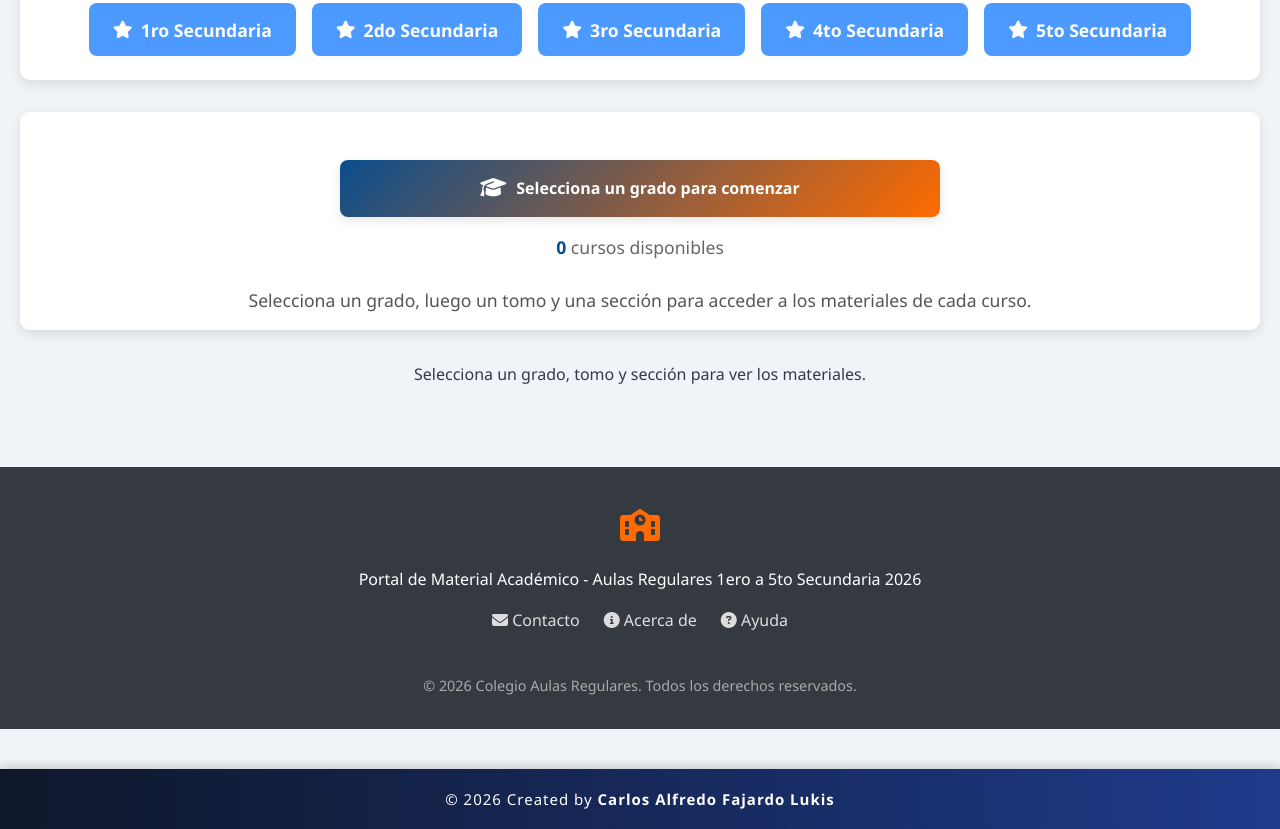
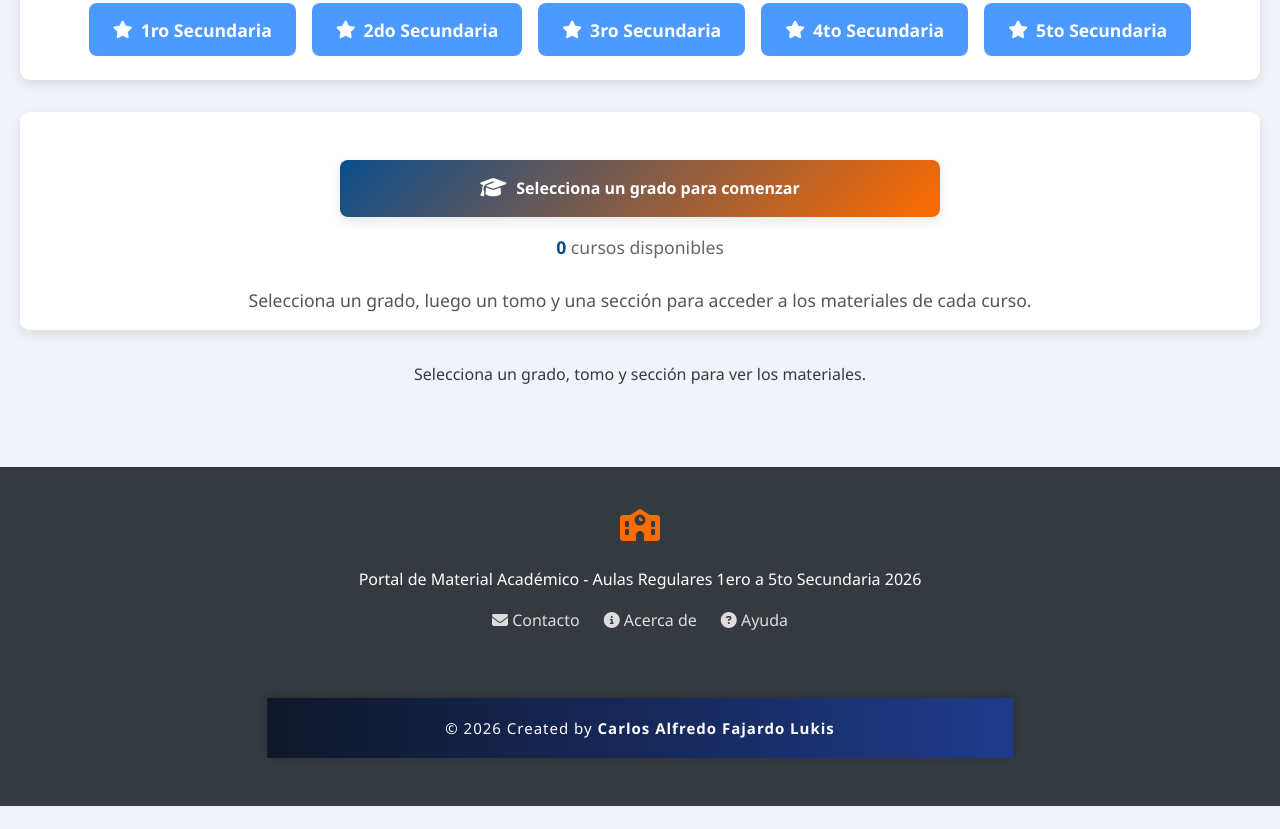
Before and after one commit to AsesorTecnologico/Site_Materiales_1ero_5to_Secundaria, a plain HTML site: page index.html in a window 1280 px wide. Shown: the part 282-1111 px from the top of the page. After the commit the page ends 1088 px from the top, so only its background shows below. Drawn offline with Linux system fonts and the light colour scheme.

Commit message:
Update index.html

```diff
--- a/index.html
+++ b/index.html
@@ -80,13 +80,6 @@
                 <a href="#"><i class="fas fa-envelope"></i> Contacto</a>
                 <a href="#"><i class="fas fa-info-circle"></i> Acerca de</a>
                 <a href="#"><i class="fas fa-question-circle"></i> Ayuda</a>
-            </div>
-            <p class="copyright">© 2026 Colegio Aulas Regulares. Todos los derechos reservados.</p>
-        </div>
-    </footer>
-
-    <script src="script.js"></script>
-</body>
     <!-- Footer moderno -->
 <footer style="
     width:100%;
@@ -101,4 +94,8 @@
 ">
     © 2026 Created by <strong>Carlos Alfredo Fajardo Lukis</strong>
 </footer>
+    </footer>
+
+    <script src="script.js"></script>
+</body>
 </html>
```
